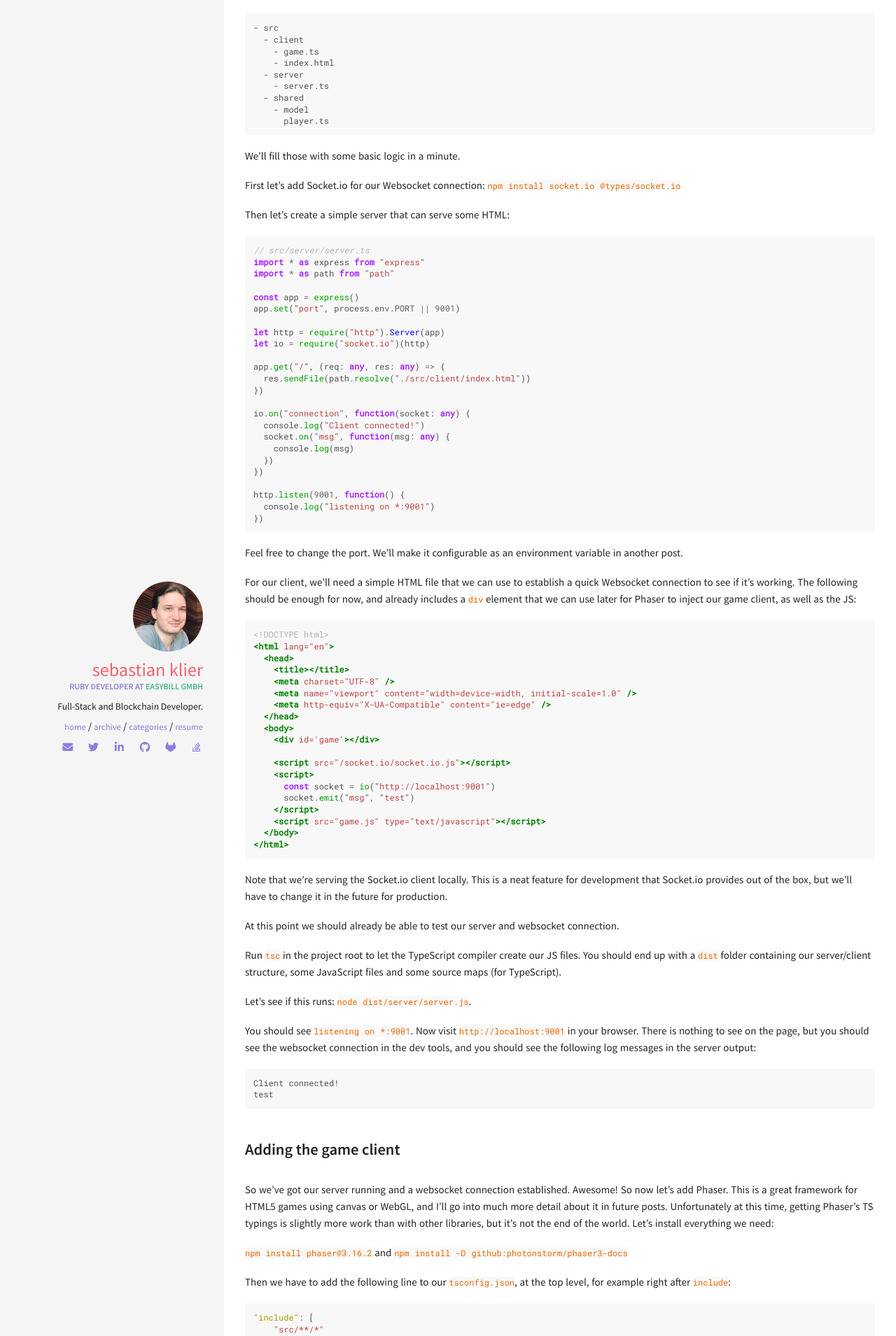
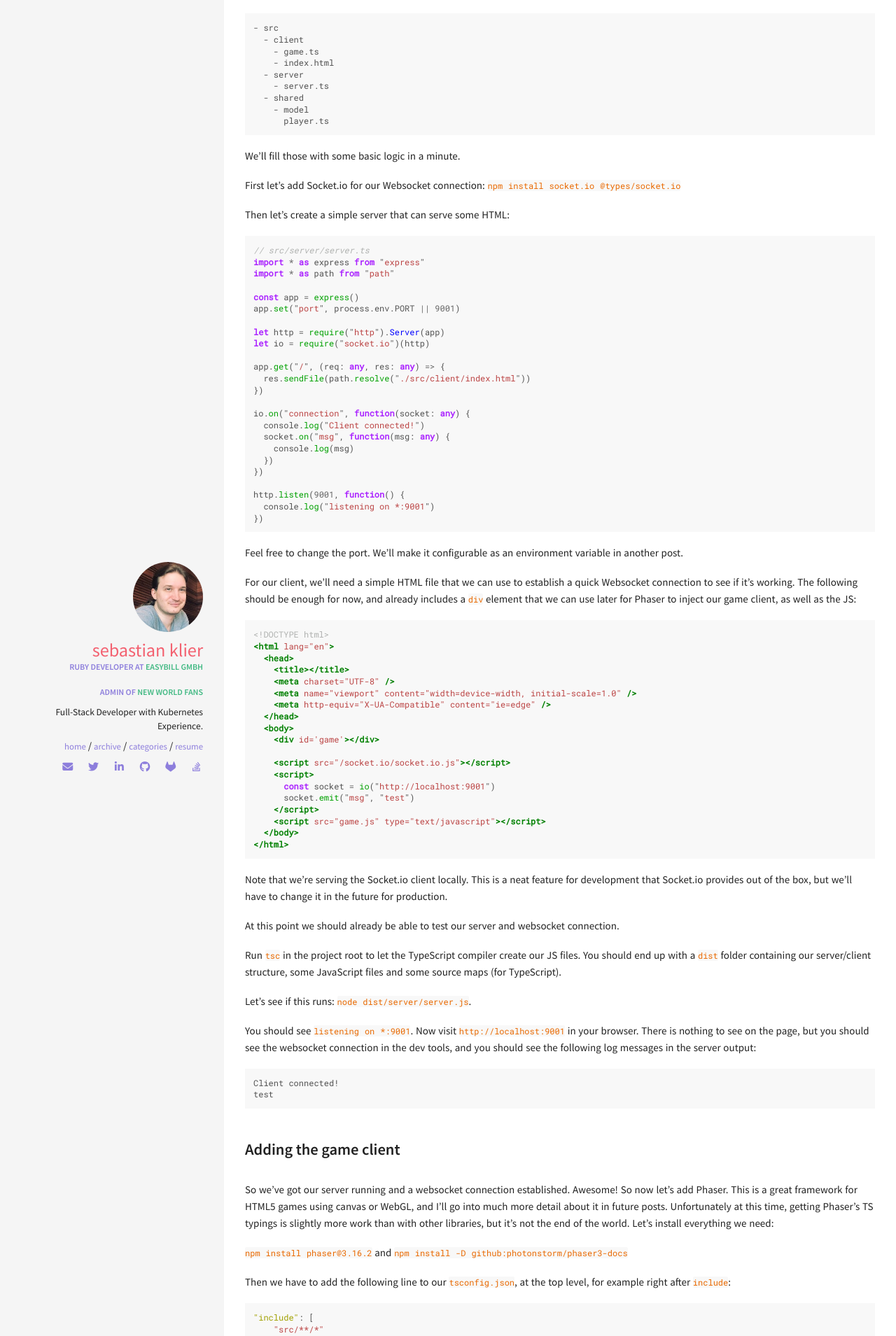
Before and after one commit to sekl/sebastianklier.com, a Jekyll site: the page built from _posts/2019-05-03-multiplayer-game-typescript-node-express-socketio-phaser.md, in a window 1280 px wide. Shown: the part 1505-3414 px from the top of the page at 70% size. Built offline with Jekyll 4.4.1, drawn with Linux system fonts in a browser that asks for light colours; nearby versions of some CDN libraries; comment, search, counter and statistics services are not loaded.

Commit message:
add links to nwfans

```diff
--- a/_config.yml
+++ b/_config.yml
@@ -55,8 +55,8 @@
 owner:
   name: Sebastian Klier
   avatar: avatar.jpg
-  job: "Ruby Developer at <a href='http://www.easybill.de'>easybill GmbH</a>"
-  bio: "Full-Stack and Blockchain Developer."
+  job: "Ruby Developer at <a href='http://www.easybill.de'>easybill GmbH</a><br /><br />Admin of <a href='https://newworldfans.com' title='New World MMO Fansite'>New World Fans</a>"
+  bio: "Full-Stack Developer with Kubernetes Experience."
   email: sebastian@sebastianklier.com
   disqus-shortname: sebastianklier
   twitter: sebastianklier
--- a/_posts/2019-05-03-multiplayer-game-typescript-node-express-socketio-phaser.md
+++ b/_posts/2019-05-03-multiplayer-game-typescript-node-express-socketio-phaser.md
@@ -258,3 +258,5 @@
 So from now on we can run `npm run dev` to start everything up. If you do that now, you should see a black canvas where Phaser injects the client - and if you look closer you will also see some errors in the JS console because we didn't give Phaser a valid scene to work with. But we can fix that later!
 
 You can find the full source code on [GitHub](https://github.com/sekl/typescript-express-socketio-phaser-starter).
+
+By the way, if you are interested in online games, you might want to check out my website for Amazon's [New World MMO](https://newworldfans.com). I also have a [New World Discord](https://newworldfans.com/discord) server running, and developed a bot that you can use on your server to get notified when there are new developer posts!
```
Also changed, not shown: _posts/2017-06-03-node-vue-phaser-webpack.md (+2 -0 lines).
